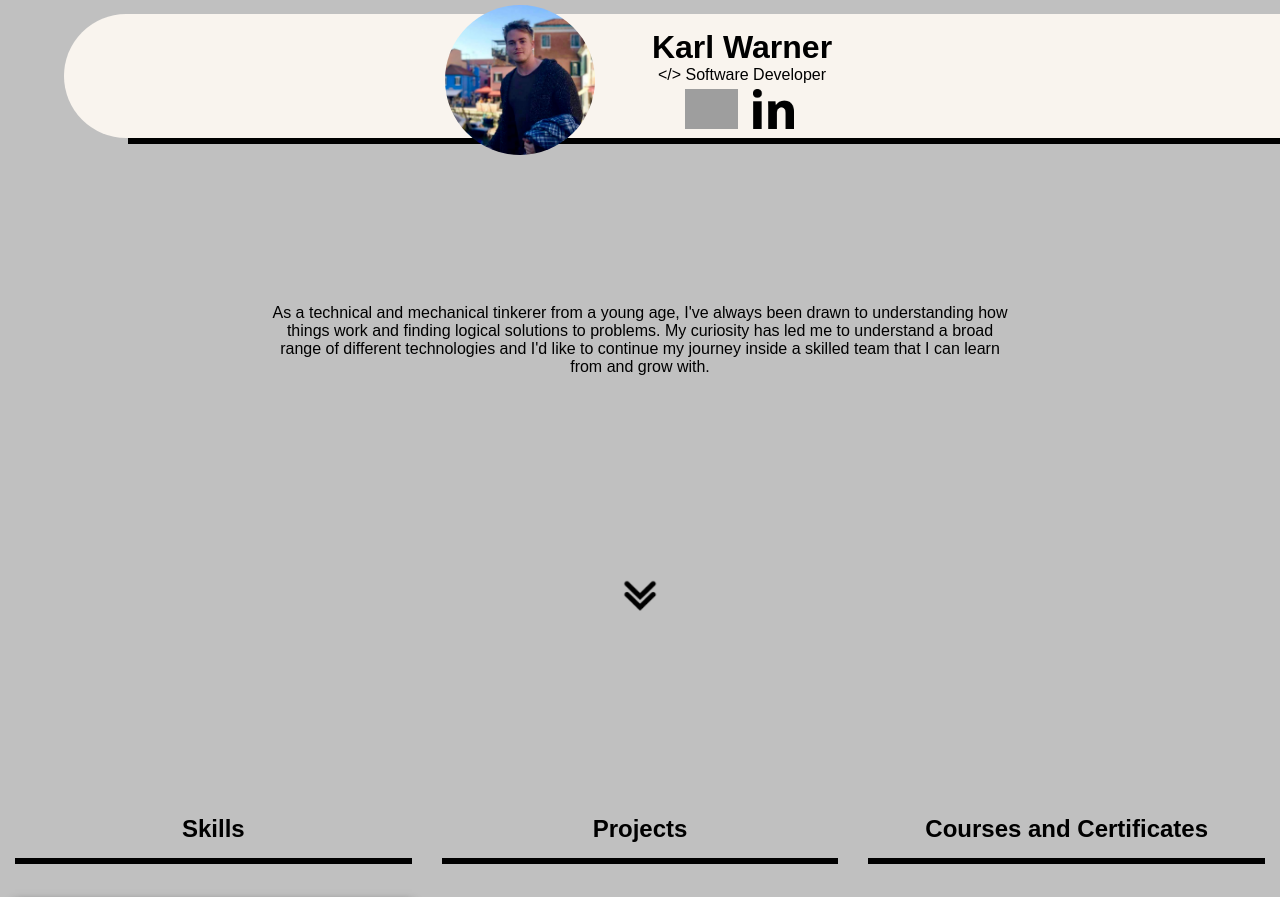
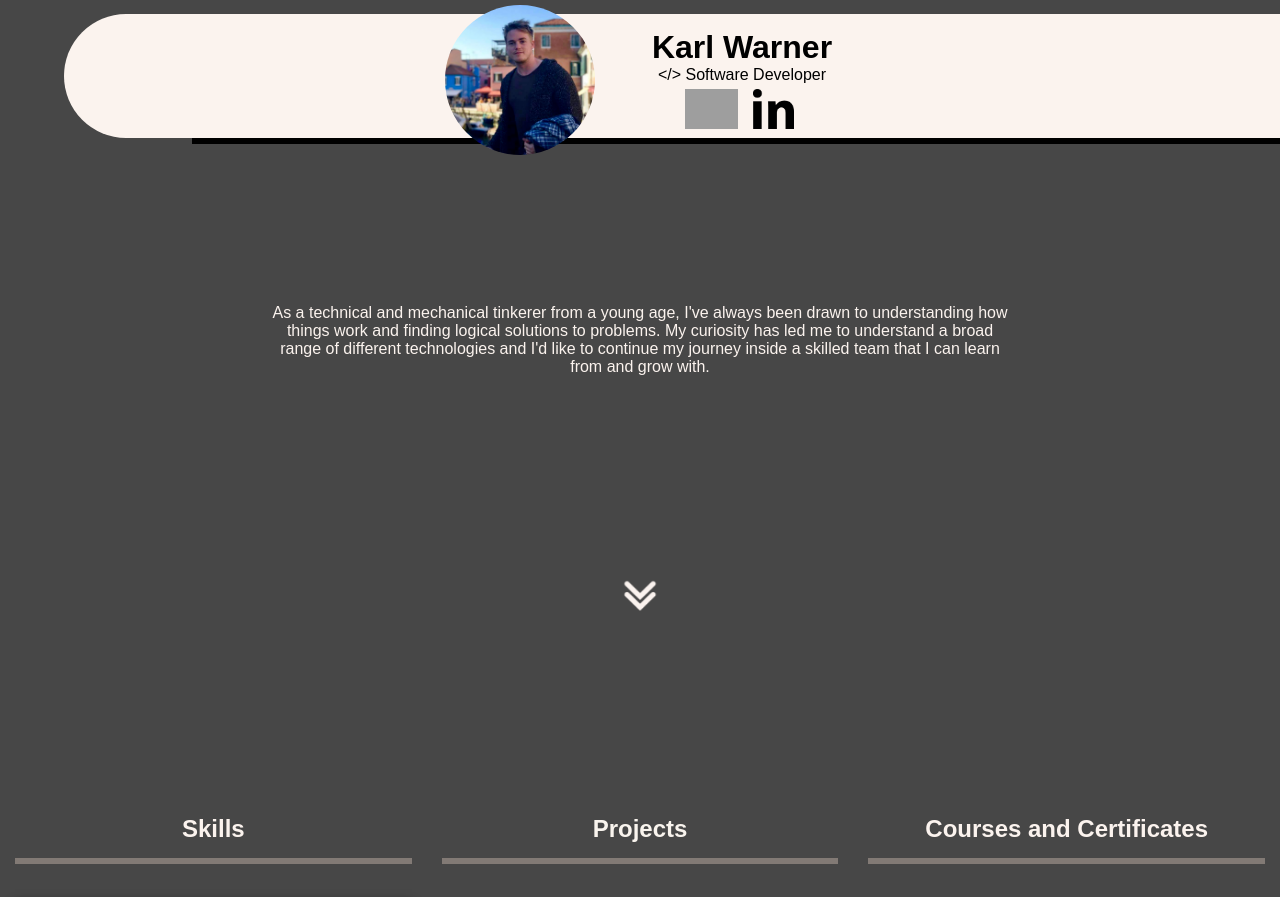
Before and after one commit to Kwarn/portfolio, a React (Create React App) app: page / in a window 1280 px wide. Shown: the part 200-1097 px from the top of the page. Built offline with nearby package versions, Linux system fonts and the light colour scheme; grey boxes are pictures that could not be loaded.

Commit message:
colour scheme overhaul

```diff
--- a/src/App.module.css
+++ b/src/App.module.css
@@ -1,3 +1,3 @@
 .App {
-  background-color: #c0c0c0;
+  background-color: #474747;
 }
--- a/src/assets/assets.js
+++ b/src/assets/assets.js
@@ -19,7 +19,7 @@ const imageAssets = {
   certificateIcon: require('../assets/certificateIcon.png'),
   linkedIn: require('../assets/linkedIn.png'),
   homeBackgroundImage: require('../assets/homeBackground.jpg'),
-  blackDownArrow: require('../assets/blackDownArrow.png')
+  downArrow: require('../assets/downArrow.png')
 }
 
 export default imageAssets
--- a/src/components/Skills/Skills.module.css
+++ b/src/components/Skills/Skills.module.css
@@ -8,12 +8,12 @@
 }
 
 .SectionTitle {
-  border-bottom: 6px solid black;
+  border-bottom: 6px solid #827A75 ;
   margin: 0px 15px 0px 15px;
   padding: 15px 0px 15px 0px;
   text-align: center;
   font-size: x-large;
-  color: black;
+  color: #FBF3EE;
 }
 
 .TechLists {
--- a/src/components/WelcomeElements/WelcomeElements.module.css
+++ b/src/components/WelcomeElements/WelcomeElements.module.css
@@ -1,13 +1,13 @@
 .TitleElementsGroup {
   margin: 0px 0px 0px 5vw;
-  background-color: #f9f4ee;
+  background-color: #FBF3EE;
   padding: 15px 10px 0px 150px;
   border-radius: 90px 0px 0px 90px;
   width: auto;
 }
 
 .Divider {
-  margin-left: 10%;
+  margin-left: 15%;
   border-bottom: 6px solid black;
 }
 
@@ -26,7 +26,7 @@
   margin: 150px 10vw 150px 10vw;
   padding: 10px;
   text-align: center;
-  color: black;
+  color: #FBF3EE;
 }
 
 .ProfileImage {
@@ -39,12 +39,6 @@
   width: auto;
 }
 
-@media (min-width: 800px) {
-  .Divider {
-    margin-left: 10%;
-  }
-}
-
 @media (min-width: 900px) {
   .AboutMe {
     margin: 150px 20vw 150px 20vw;
--- a/src/containers/Courses/Courses.module.css
+++ b/src/containers/Courses/Courses.module.css
@@ -8,12 +8,12 @@
 }
 
 .SectionTitle {
-  border-bottom: 6px solid black;
+  border-bottom: 6px solid #827A75;
   margin: 0px 15px 0px 15px;
   padding: 15px 0px 15px 0px;
   text-align: center;
   font-size: x-large;
-  color: black;
+  color: #FBF3EE;
 }
 
 
--- a/src/containers/Home/Home.js
+++ b/src/containers/Home/Home.js
@@ -43,7 +43,7 @@ const Home = props => {
         <FadeInSection fadeDirection="top">
           <img
             className={classes.OpenDrawIcon}
-            src={imageAssets.blackDownArrow}
+            src={imageAssets.downArrow}
             alt="openDrawIcon"
           />
         </FadeInSection>
--- a/src/containers/Projects/Projects.module.css
+++ b/src/containers/Projects/Projects.module.css
@@ -9,12 +9,12 @@
 }
 
 .SectionTitle {
-  border-bottom: 6px solid black;
+  border-bottom: 6px solid #827A75;
   margin: 0px 15px 0px 15px;
   padding: 15px 0px 15px 0px;
   text-align: center;
   font-size: x-large;
-  color: black;
+  color: #f9f4ee;
 }
 
 @media (min-width: 900px) {
```
Also changed, not shown: src/assets/blackDownArrow.png (deleted), src/assets/downArrow.png (added).
